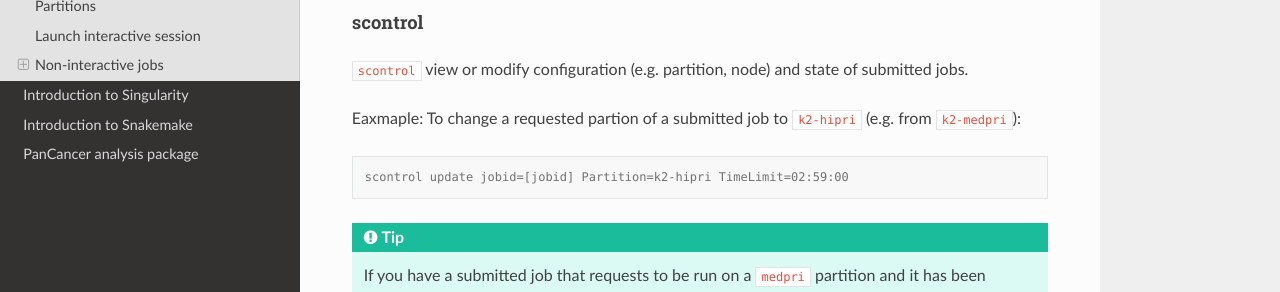
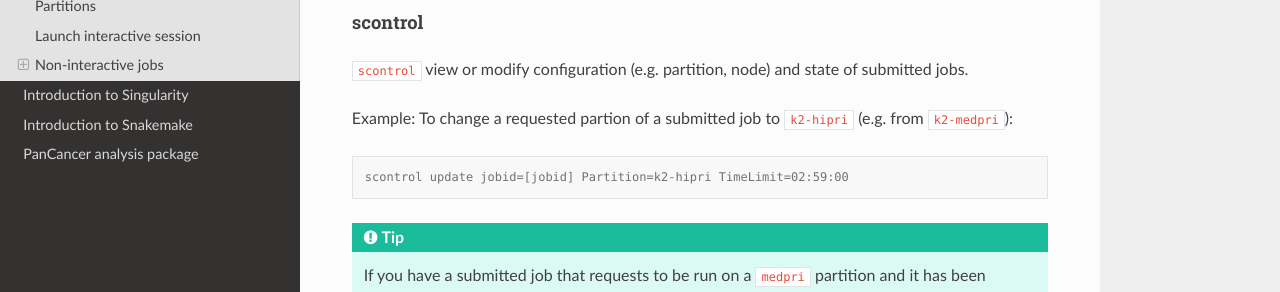
Before and after one commit to sirintra/PMC-PC-training, a Sphinx documentation site: the page built from docs/source/kelvin.rst, in a window 1280 px wide and 900 px high, scrolled down 3274 px. Shown: the part 289-581 px from the top of the window. Built offline with Sphinx 7.4.7 and the Read the Docs theme 2.0.0, drawn with Linux system fonts in a browser that asks for light colours; some of the changed lines change nothing that is shown; some of the changed text lies outside the part shown.

Commit message:
Update kelvin.rst

```diff
--- a/docs/source/kelvin.rst
+++ b/docs/source/kelvin.rst
@@ -11,7 +11,7 @@
 **************
 The ``module`` package is available on Kelvin2, allowing users to access non-standard tools or alternate versions of standard packages. This is also an alternative way to configure your environment as required by certain packages. Specific modules can be loaded and unloaded as required.
 
-**Common commands**:
+**Common ``module`` commands**:
 
 ``module avail`` List available packages.
 
@@ -130,7 +130,7 @@
 
 ``scontrol`` view or modify configuration (e.g. partition, node) and state of submitted jobs.
 
-Eaxmaple: To change a requested partion of a submitted job to ``k2-hipri`` (e.g. from ``k2-medpri``):
+Example: To change a requested partion of a submitted job to ``k2-hipri`` (e.g. from ``k2-medpri``):
 
 
 .. code-block:: console
```
